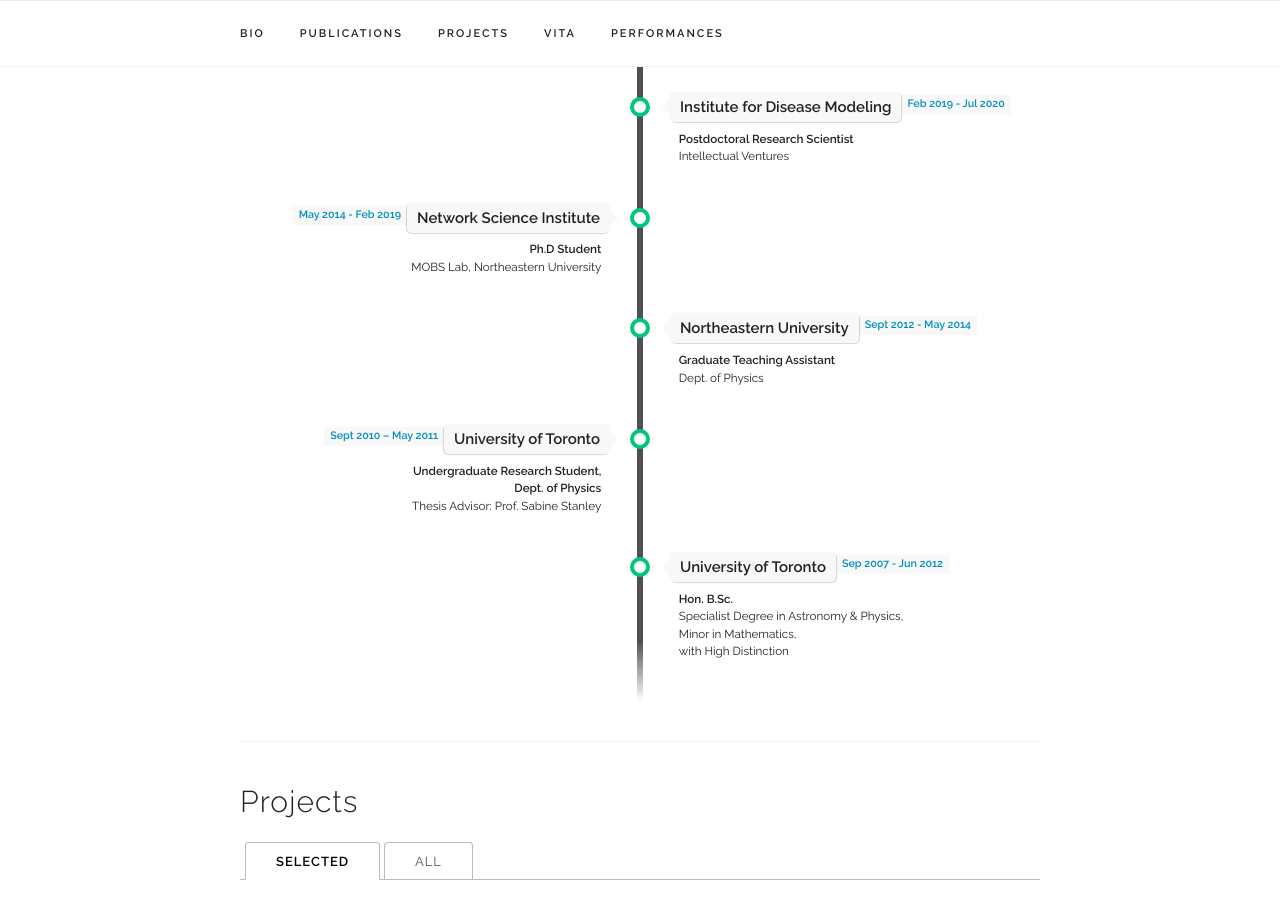
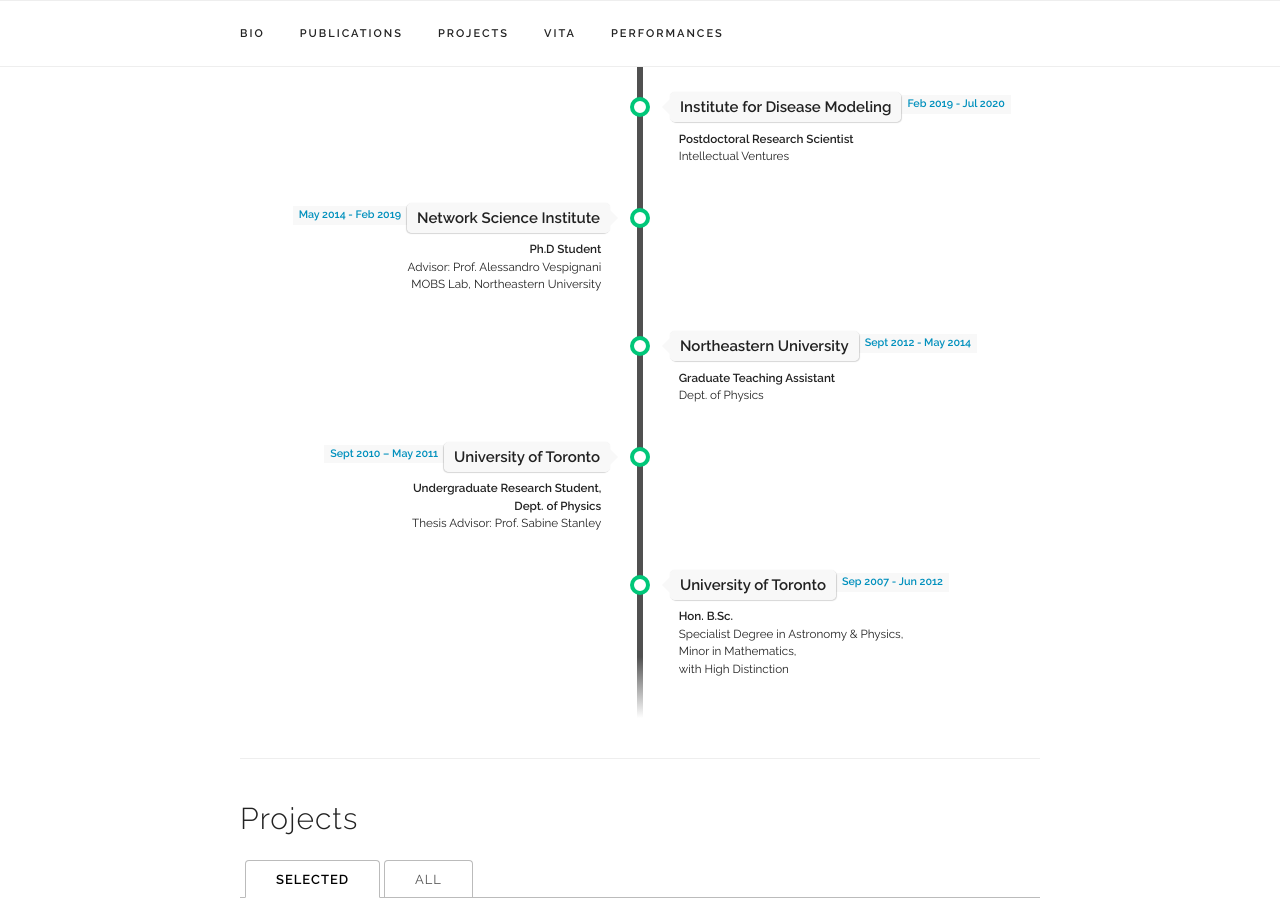
Before and after one commit to dinacmistry/dinacmistry.github.io, a Jekyll site: the page built from index.html, in a window 1280 px wide and 900 px high, scrolled down 2850 px. Built offline with Jekyll 4.4.1, drawn with Linux system fonts in a browser that asks for light colours; some web fonts are replaced.

Commit message:
adding advisor

```diff
--- a/_data/experience.yaml
+++ b/_data/experience.yaml
@@ -14,7 +14,7 @@
 - place: "Network Science Institute"
   time: "May 2014 - Feb 2019"
   title: "Ph.D Student"
-  subtitle: "MOBS Lab, Northeastern University"
+  subtitle: "Advisor: Prof. Alessandro Vespignani <br/> MOBS Lab, Northeastern University"
   category: "work"
 
 # - place: "Dept. of Physics, Northeastern University"
```
